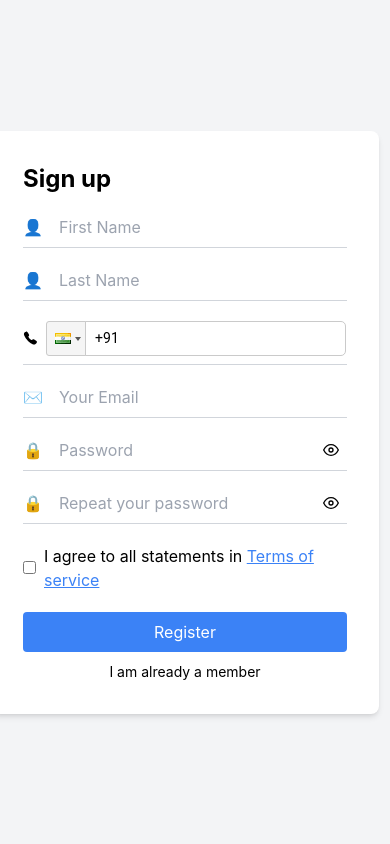
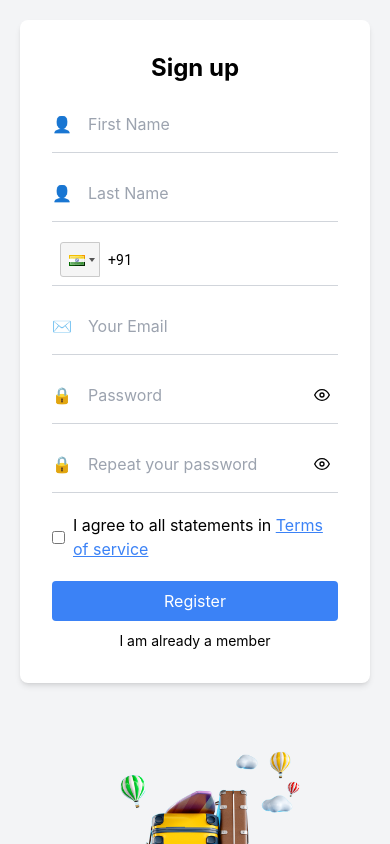
Before and after one commit to mdalishekh/Dock-OCR-AI, a React (Create React App) app: page /signup in a window 390 px wide. Shown: the top 844 px of the page. Built offline with nearby package versions, Linux system fonts and the light colour scheme.

Commit message:
resposive in register page 🔑

```diff
--- a/src/component/Registration.jsx
+++ b/src/component/Registration.jsx
@@ -101,9 +101,9 @@ const Registration = () => {
   };
 
   return (
-    <div className="flex items-center justify-center p-5 bg-gray-100 h-screen">
-      <div className="w-[400px] p-8 bg-white rounded-lg shadow-md mr-5">
-        <h2 className="text-2xl font-bold mb-5">Sign up</h2>
+    <div className="flex flex-col md:flex-row items-center justify-center p-5 bg-gray-100 min-h-screen">
+      <div className="w-full md:w-[400px] p-8 bg-white rounded-lg shadow-md md:mr-5 mb-8 md:mb-0">
+        <h2 className="text-2xl font-bold mb-5 text-center md:text-left">Sign up</h2>
         <form className="flex flex-col" onSubmit={handleSubmit}>
           <div className="flex items-center border-b border-gray-300 mb-5 pb-2">
             <span className="mr-2">👤</span>
@@ -114,7 +114,7 @@ const Registration = () => {
               value={formData.firstname}
               required
               onChange={handleChange}
-              className="border-none outline-none flex-1 text-base px-2"
+              className="border-none outline-none flex-1 text-base px-2 py-2"
             />
           </div>
           <div className="flex items-center border-b border-gray-300 mb-5 pb-2">
@@ -125,16 +125,17 @@ const Registration = () => {
               placeholder="Last Name"
               value={formData.lastname}
               onChange={handleChange}
-              className="border-none outline-none flex-1 text-base px-2"
+              className="border-none outline-none flex-1 text-base px-2 py-2"
             />
           </div>
           <div className="flex items-center border-b border-gray-300 mb-5 pb-2">
-            <IoCall className="mr-2" />
+            <IoCall className="mr-2 border-none" />
             <PhoneInput
               country="in"
               value={formData.phone}
+              className="border-none"
               onChange={handlePhoneChange}
-              inputClass="border-none outline-none flex-1 text-base px-2"
+              inputClass=" outline-none flex-1 text-base px-2 py-2"
             />
           </div>
           <div className="flex items-center border-b border-gray-300 mb-5 pb-2">
@@ -146,7 +147,7 @@ const Registration = () => {
               value={formData.email}
               required
               onChange={handleChange}
-              className="border-none outline-none flex-1 text-base px-2"
+              className="border-none outline-none flex-1 text-base px-2 py-2"
             />
           </div>
           <div className="flex items-center border-b border-gray-300 mb-5 pb-2 relative">
@@ -158,7 +159,7 @@ const Registration = () => {
               value={formData.password}
               required
               onChange={handleChange}
-              className="border-none outline-none flex-1 text-base px-2"
+              className="border-none outline-none flex-1 text-base px-2 py-2"
             />
             <button
               type="button"
@@ -177,7 +178,7 @@ const Registration = () => {
               value={formData.confirmPassword}
               required
               onChange={handleChange}
-              className="border-none outline-none flex-1 text-base px-2"
+              className="border-none outline-none flex-1 text-base px-2 py-2"
             />
             <button
               type="button"
@@ -230,7 +231,7 @@ const Registration = () => {
           <a href="login">I am already a member</a>
         </p>
       </div>
-      <div className="w-[500px] text-center">
+      <div className="w-full md:w-[500px] text-center">
         <img src={image1} alt="Desk setup" className="max-w-full" />
       </div>
     </div>
--- a/src/index.css
+++ b/src/index.css
@@ -14,3 +14,6 @@ code {
   font-family: source-code-pro, Menlo, Monaco, Consolas, 'Courier New',
     monospace;
 }
+.react-tel-input .form-control{
+  border: none;
+}
```
